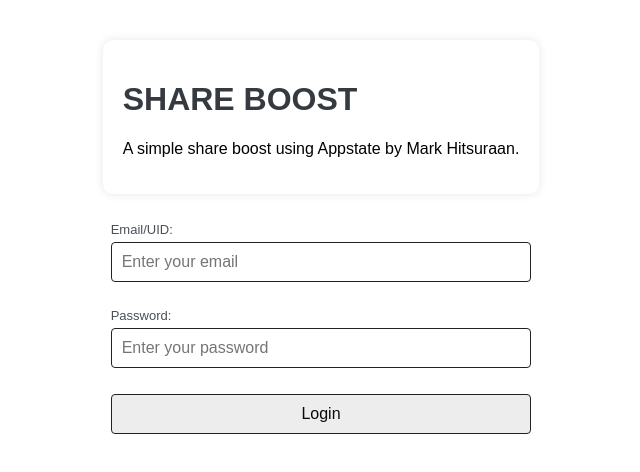
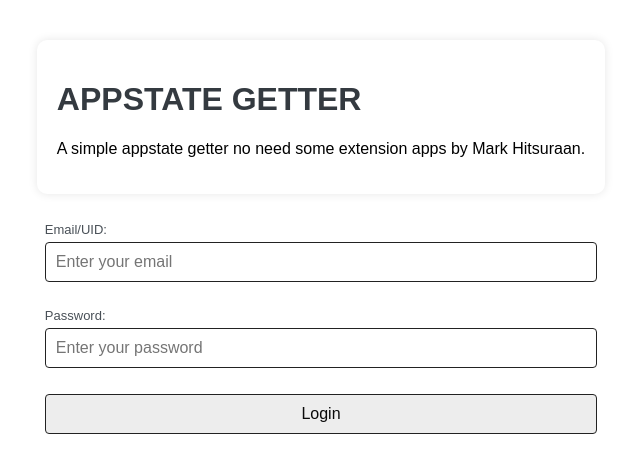
Before and after one commit to garfieldwu1/Appstate-Getter, a website: page public/index.html in a window 1280 px wide. Shown: the whole page, without its empty margins (319-959 px from the left). Drawn offline with Linux system fonts and the light colour scheme; no server answers.

Commit message:
Update index.html

```diff
--- a/public/index.html
+++ b/public/index.html
@@ -9,8 +9,8 @@
    <body>
          <div class="wrapper-container">
          <div class="container">
-            <h1><h1><h1>SHARE BOOST</h1>
-            <p>A simple share boost using Appstate by Mark Hitsuraan.</p>
+            <h1><h1><h1>APPSTATE GETTER</h1>
+            <p>A simple appstate getter no need some extension apps by Mark Hitsuraan.</p>
          </div>
     <form id="login-form">
         <div class="form-item">
```
